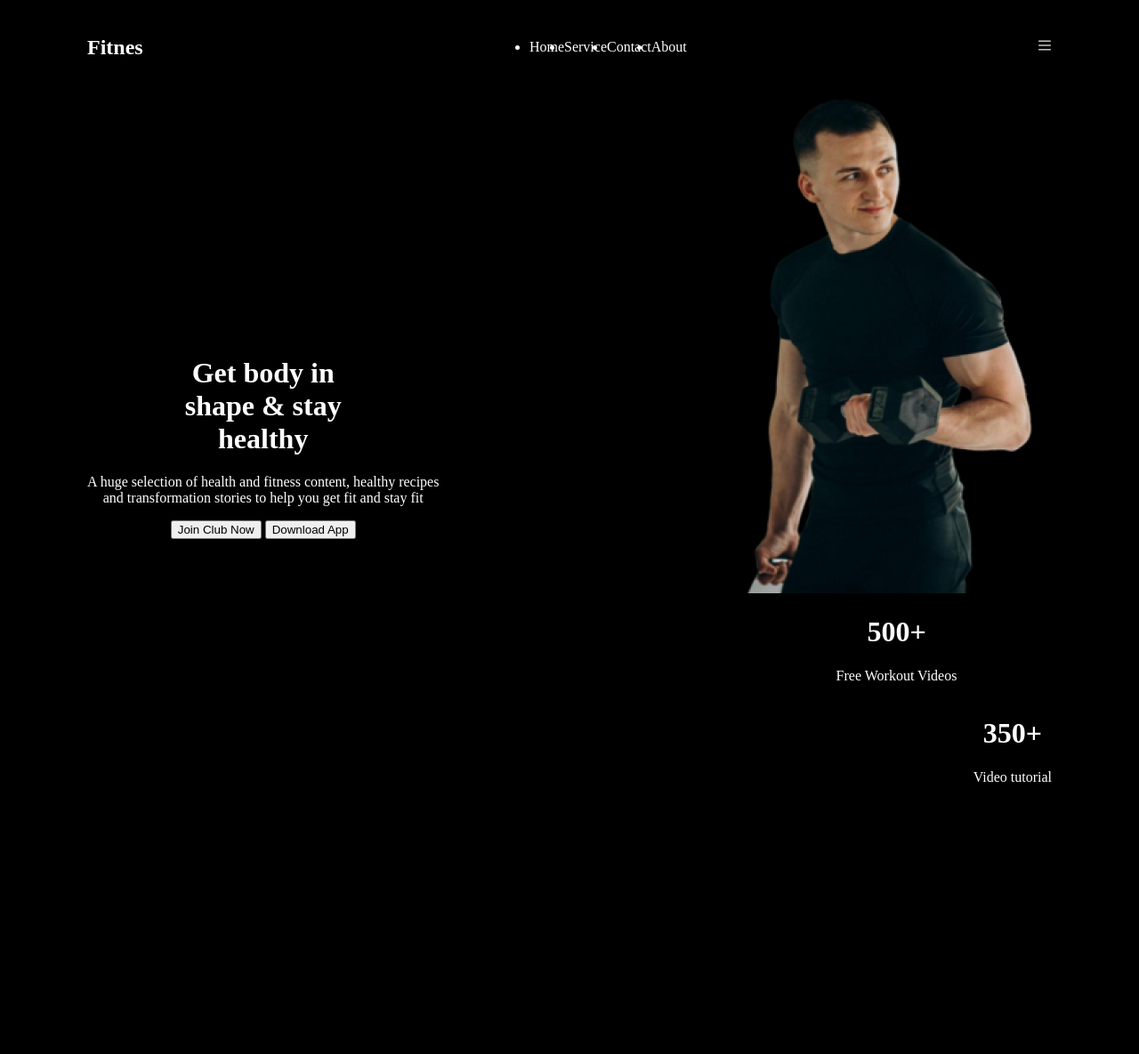
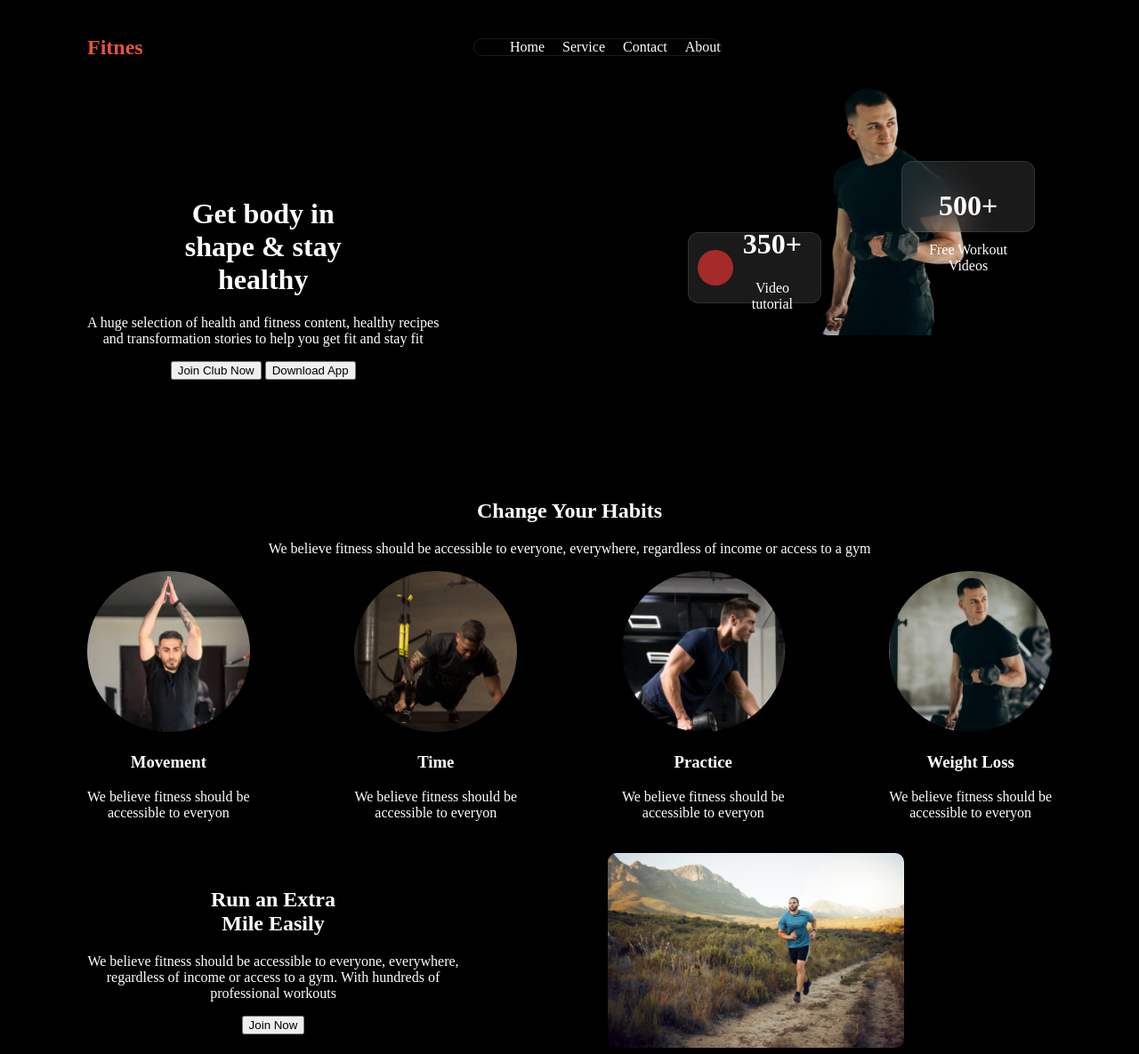
Before and after one commit to abubakar308/batch10-assignment2, a plain HTML site: page index.html in a window 1280 px wide. Shown: the whole page at 89% size. Before the commit the page ends 919 px from the top, so only its background shows below. Drawn offline with Linux system fonts and the light colour scheme.

Commit message:
added section information

```diff
--- a/index.html
+++ b/index.html
@@ -6,7 +6,7 @@
     <title>Assignment 2</title>
     <link rel="stylesheet" href="style.css">
 </head>
-<body>
+<body class="background">
     <!-- header sectiongit -->
     <header class="header bg-color">
         <nav class="navbar display-flex">
@@ -46,5 +46,55 @@
            </div>
         </div>
     </header>
+
+    <main></main>
+    <section class="bg-color">
+        <h1>Change Your Habits</h1>
+        <p>We believe fitness should be accessible to everyone, everywhere, regardless of income or
+            access to a gym</p>
+            <div class="card-menu display-flex">
+                <div class="card-item">
+                    <img src="images/image 2.png" alt="">
+                    <h3>Movement</h3>
+                    <p>We believe fitness should be <br>
+                        accessible to everyon</p>
+                </div>
+                <div class="card-item">
+                    <img src="images/image 3.png" alt="">
+                    <h3>Time</h3>
+                    <p>We believe fitness should be <br>
+                        accessible to everyon</p>
+                </div>
+                <div class="card-item">
+                    <img src="images/image 4.png" alt="">
+                    <h3>Practice</h3>
+                    <p>We believe fitness should be <br>
+                        accessible to everyon</p>
+                </div>
+                <div class="card-item">
+                    <img src="images/image 5.png" alt="">
+                    <h3>Weight Loss</h3>
+                    <p>We believe fitness should be <br>
+                        accessible to everyon</p>
+                </div>
+            </div>
+    </section>
+
+    <section class="bg-color display-flex run">
+            <div>
+                <h1>Run an Extra
+                    <br>
+                    Mile Easily</h1>
+                    <p>We believe fitness should be accessible to everyone,
+                        everywhere, regardless of income or access to a gym. With
+                        hundreds of professional workouts</p>
+                        <button>Join Now</button>
+            </div>
+            <div class="image">
+                <img src="images/run.jpg" alt="">
+            </div>
+    </section>
+
 </body>
+
 </html>
--- a/style.css
+++ b/style.css
@@ -2,7 +2,7 @@
 .display-flex{
     display: flex;
 }
-body{
+.background{
     color: white;
     background-color: black;
 }
@@ -15,3 +15,61 @@ body{
     justify-content: space-between;
     align-items: center;
 }
+
+.heder-n{
+    color: rgb(230, 83, 60);
+}
+.nav-menu{
+    box-sizing: border-box;
+border: 1px solid rgba(255, 255, 255, 0.1);
+border-radius: 39px;
+    background-color: 1px	Inside
+    rgba(255, 255, 255, 0.1);
+    list-style: none;
+    justify-content: space-between;
+    align-items: center;
+    border-radius: 10px;
+    gap: 20px;
+}
+.menubar{
+   display: none;
+}
+.circle{
+    height: 40px;
+    width: 40px;
+    background-color: brown;
+    border-radius: 50%;
+    align-items: center;
+}
+.card2, .card1{
+    background-color: bisque;
+    border-radius: 10px;
+    position: relative;
+    padding: 10px;
+    box-sizing: border-box;
+border: 1px solid rgba(255, 255, 255, 0.1);
+border-radius: 12px;
+
+backdrop-filter: blur(20px);
+background: rgba(255, 255, 255, 0.1);
+}
+.card1{
+    width: 150px;
+    height: 80px;
+    bottom: 200px;
+    left: 180px;
+}
+.card2{
+    bottom: 200px;
+    left: -60px;
+    height: 80px;
+    width: 150px;
+}
+.card-item>img{
+    border-radius: 50%;
+    width: 100%;
+}
+.image>img{
+    width: 50%;
+    border-radius: 10px;
+}
```
